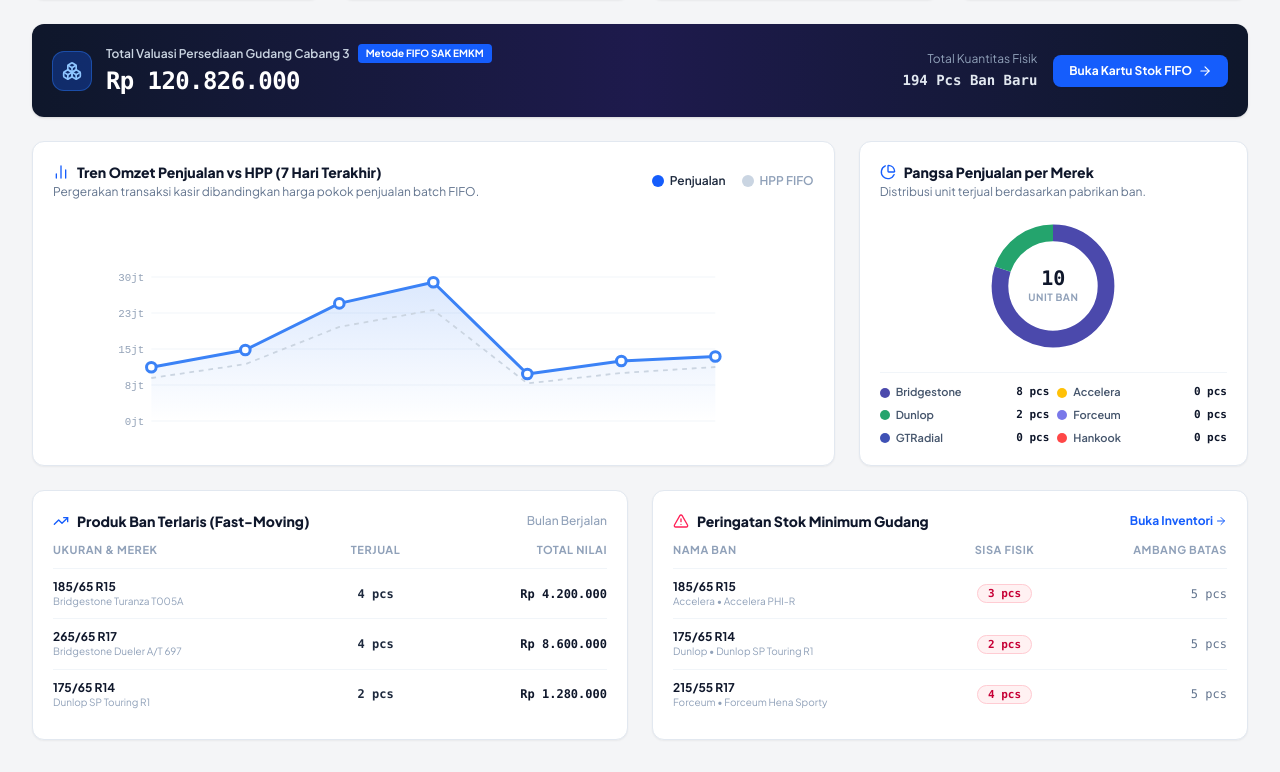
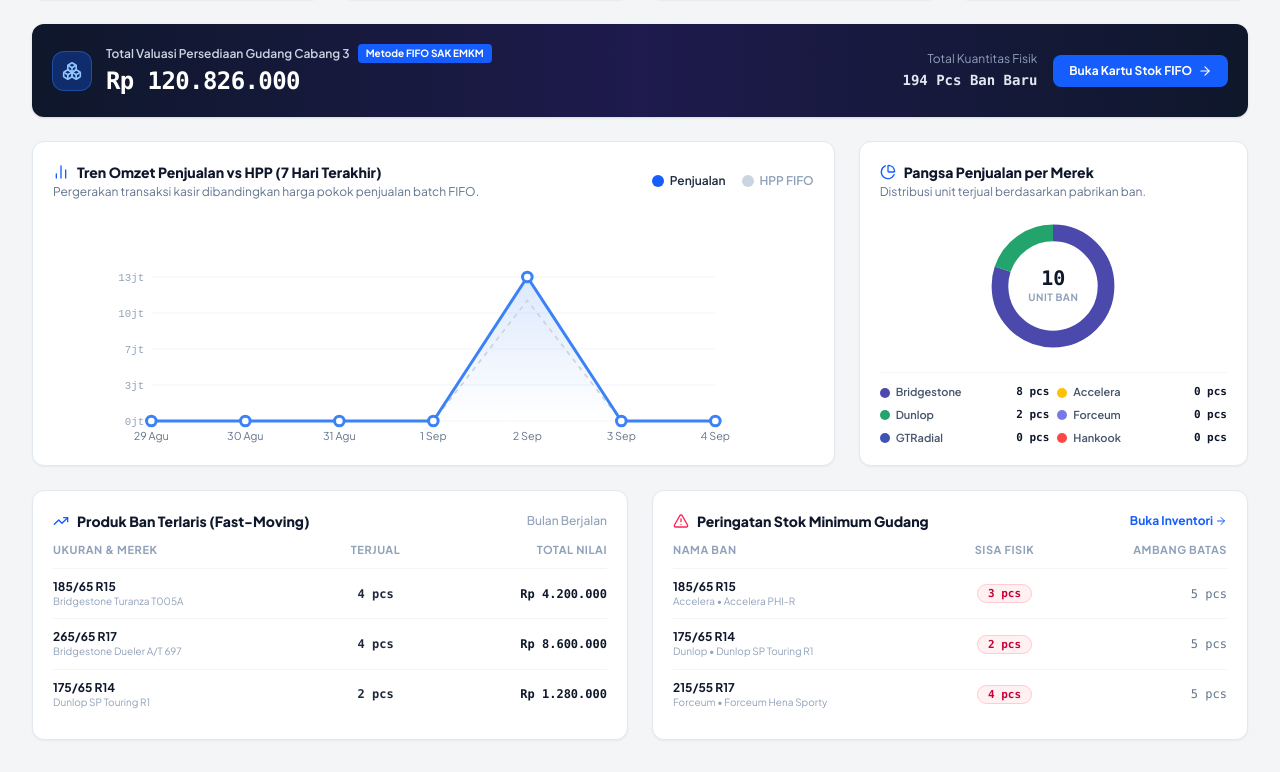
Before and after one commit to svincentpeter/Project_SkripsiOB, a React (Vite) app: page / in a window 1280 px wide. Shown: the part 709-1481 px from the top of the page. Built offline with nearby package versions, Linux system fonts and the light colour scheme.

Commit message:
refactor(dashboard): kalkulasi dinamis 7 hari grafik omzet vs HPP dari transaksi riil

```diff
--- a/src/modules/dashboard/ExecutiveDashboardScreen.tsx
+++ b/src/modules/dashboard/ExecutiveDashboardScreen.tsx
@@ -123,8 +123,32 @@ export const ExecutiveDashboardScreen: React.FC<ExecutiveDashboardScreenProps> =
 
   const totalBrandTires = Object.values(brandCountMap).reduce((a, b) => a + b, 0) || 1;
 
+  const daysOrder = ['Minggu', 'Senin', 'Selasa', 'Rabu', 'Kamis', 'Jumat', 'Sabtu'];
+  const now = new Date();
+
+  const last7DaysData = Array.from({ length: 7 }).map((_, i) => {
+    const d = new Date(now);
+    d.setDate(d.getDate() - (6 - i));
+    const dateStr = d.toISOString().split('T')[0];
+    const dayLabel = daysOrder[d.getDay()];
+    const dateLabel = `${d.getDate()} ${['Jan','Feb','Mar','Apr','Mei','Jun','Jul','Agu','Sep','Okt','Nov','Des'][d.getMonth()]}`;
+
+    const dayTransactions = transactions.filter((t) => t.date === dateStr && t.status !== 'VOID');
+    const omzet = dayTransactions.reduce((acc, t) => acc + (t.total_amount ?? t.grand_total), 0);
+    const hpp = dayTransactions.reduce((acc, t) => acc + (t.total_hpp ?? t.total_cost_hpp), 0);
+    const qty = dayTransactions.reduce((acc, t) => acc + t.items.reduce((s, item) => s + item.qty, 0), 0);
+
+    return {
+      date: dateLabel,
+      day: i === 6 ? `${dayLabel} (Hari Ini)` : dayLabel,
+      omzet,
+      hpp,
+      qty,
+    };
+  });
+
   // Chart Geometry Calculations for 7-day Trend SVG
-  const maxVal = Math.max(...DAILY_TREND_DATA.map((d) => d.omzet), 30000000);
+  const maxVal = Math.max(...last7DaysData.map((d) => d.omzet), 10000000);
   const chartHeight = 160;
   const chartWidth = 540;
   const paddingX = 35;
@@ -132,14 +156,14 @@ export const ExecutiveDashboardScreen: React.FC<ExecutiveDashboardScreenProps> =
   const usableWidth = chartWidth - paddingX * 2;
   const usableHeight = chartHeight - paddingY * 2;
 
-  const pointsOmzet = DAILY_TREND_DATA.map((d, i) => {
-    const x = paddingX + (i / (DAILY_TREND_DATA.length - 1)) * usableWidth;
+  const pointsOmzet = last7DaysData.map((d, i) => {
+    const x = paddingX + (i / (last7DaysData.length - 1)) * usableWidth;
     const y = chartHeight - paddingY - (d.omzet / maxVal) * usableHeight;
     return `${x},${y}`;
   }).join(' ');
 
-  const pointsHpp = DAILY_TREND_DATA.map((d, i) => {
-    const x = paddingX + (i / (DAILY_TREND_DATA.length - 1)) * usableWidth;
+  const pointsHpp = last7DaysData.map((d, i) => {
+    const x = paddingX + (i / (last7DaysData.length - 1)) * usableWidth;
     const y = chartHeight - paddingY - (d.hpp / maxVal) * usableHeight;
     return `${x},${y}`;
   }).join(' ');
@@ -685,8 +709,8 @@ export const ExecutiveDashboardScreen: React.FC<ExecutiveDashboardScreenProps> =
               />
 
               {/* Data points & tooltips */}
-              {DAILY_TREND_DATA.map((d, i) => {
-                const x = paddingX + (i / (DAILY_TREND_DATA.length - 1)) * usableWidth;
+              {last7DaysData.map((d, i) => {
+                const x = paddingX + (i / (last7DaysData.length - 1)) * usableWidth;
                 const yOmzet = chartHeight - paddingY - (d.omzet / maxVal) * usableHeight;
                 const isHovered = hoveredDayIdx === i;
 
@@ -712,7 +736,7 @@ export const ExecutiveDashboardScreen: React.FC<ExecutiveDashboardScreenProps> =
                       fill={isHovered ? '#1e293b' : '#64748b'}
                       fontWeight={isHovered ? 'bold' : 'normal'}
                     >
-                      {d.date.split('-').slice(1).join('/')}
+                      {d.date}
                     </text>
 
                     {/* Tooltip on Hover */}
@@ -723,16 +747,16 @@ export const ExecutiveDashboardScreen: React.FC<ExecutiveDashboardScreenProps> =
                           y={yOmzet - 34}
                           width="90"
                           height="24"
-                          rx="4"
-                          fill="#0f172a"
-                          opacity="0.95"
+                          rx="6"
+                          fill="#1e293b"
+                          className="shadow-lg"
                         />
                         <text
                           x={x}
                           y={yOmzet - 18}
                           textAnchor="middle"
                           fill="#ffffff"
-                          fontSize="9"
+                          fontSize="9.5"
                           fontWeight="bold"
                           fontFamily="monospace"
                         >
```
